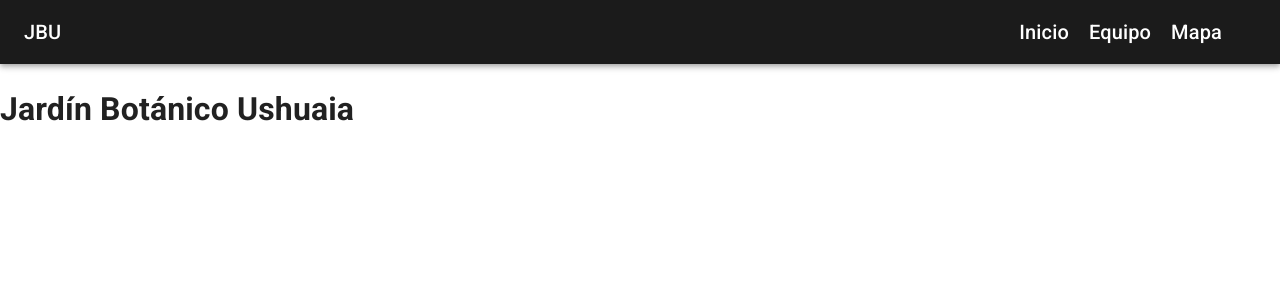
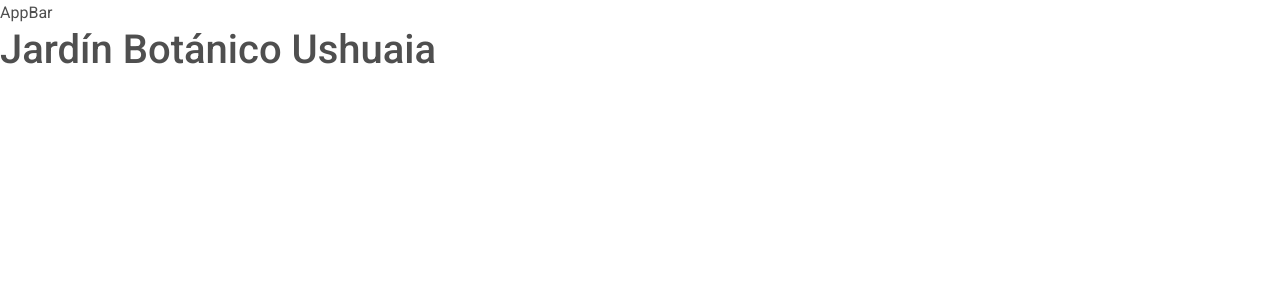
Before and after one commit to lautarobarba/jardinbu-app, a React (Create React App) app in the folder app/: page / in a window 1280 px wide. Shown: the top 300 px of the page. Built offline with nearby package versions, Linux system fonts and the light colour scheme.

Commit message:
Se reemplazo bootstrap por mdbootstrap

```diff
--- a/app/package.json
+++ b/app/package.json
@@ -5,9 +5,6 @@
   "dependencies": {
     "@emotion/react": "^11.10.4",
     "@emotion/styled": "^11.10.4",
-    "@fontsource/roboto": "^4.5.8",
-    "@mui/icons-material": "^5.10.3",
-    "@mui/material": "^5.10.5",
     "@reduxjs/toolkit": "^1.8.5",
     "@testing-library/jest-dom": "^5.16.5",
     "@testing-library/react": "^13.3.0",
@@ -16,6 +13,7 @@
     "@types/node": "^18.7.13",
     "@types/react": "^18.0.17",
     "@types/react-dom": "^18.0.6",
+    "mdb-react-ui-kit": "^4.2.0",
     "react": "^18.2.0",
     "react-dom": "^18.2.0",
     "react-redux": "^8.0.2",
--- a/app/public/index.html
+++ b/app/public/index.html
@@ -24,6 +24,18 @@
       work correctly both with client-side routing and a non-root public URL.
       Learn how to configure a non-root public URL by running `npm run build`.
     -->
+
+    <!-- MDBootstrap icons -->
+    <link
+      href="https://use.fontawesome.com/releases/v5.15.1/css/all.css"
+      rel="stylesheet"
+    />
+    <!-- MDBootstrap fonts -->
+    <link
+      href="https://fonts.googleapis.com/css?family=Roboto:300,400,500,700&display=swap"
+      rel="stylesheet"
+    />
+
     <title>Jardín Botánico Ushuaia</title>
   </head>
   <body>
--- a/app/src/App.tsx
+++ b/app/src/App.tsx
@@ -1,25 +1,16 @@
-import CssBaseline from "@mui/material/CssBaseline";
-import "@fontsource/roboto/300.css";
-import "@fontsource/roboto/400.css";
-import "@fontsource/roboto/500.css";
-import "@fontsource/roboto/700.css";
+import "mdb-react-ui-kit/dist/css/mdb.min.css";
 import "./App.css";
 import { BrowserRouter, Routes, Route } from "react-router-dom";
 import { LandPageLayout } from "./layouts/LandPageLayout";
-import { ThemeProvider } from "@mui/material/styles";
-import { customTheme } from "./theme/theme";
 
 export const App = () => {
   return (
     <div className="App">
-      <CssBaseline />
-      <ThemeProvider theme={customTheme}>
-        <BrowserRouter>
-          <Routes>
-            <Route path="/*" element={<LandPageLayout />} />
-          </Routes>
-        </BrowserRouter>
-      </ThemeProvider>
+      <BrowserRouter>
+        <Routes>
+          <Route path="/*" element={<LandPageLayout />} />
+        </Routes>
+      </BrowserRouter>
     </div>
   );
 };
--- a/app/src/components/NavBar.tsx
+++ b/app/src/components/NavBar.tsx
@@ -1,81 +1,81 @@
-import { AppBar, Toolbar, Typography, Grid } from "@mui/material";
-import { Link } from "react-router-dom";
+// import { Link } from "react-router-dom";
 
 export const NavBar = () => {
-  const drawerWidth: number = 240;
+  // const drawerWidth: number = 240;
 
   return (
-    <AppBar position="sticky">
-      <Toolbar style={{ paddingLeft: 0 }}>
-        <Grid
-          container
-          direction="row"
-          justifyContent="space-between"
-          alignItems="center"
-        >
-          {/* Menu izquierda */}
-          <Grid item style={{ width: drawerWidth }}>
-            <Toolbar>
-              <Grid
-                container
-                direction="row"
-                justifyContent="space-between"
-                alignItems="center"
-              >
-                {/* Marca */}
-                <Link to="/" style={{ textDecoration: "none", color: "white" }}>
-                  <Typography variant="h6">
-                    <span className="">JBU</span>
-                  </Typography>
-                </Link>
-              </Grid>
-            </Toolbar>
-          </Grid>
+    <div>AppBar</div>
+    // <AppBar position="sticky">
+    //   <Toolbar style={{ paddingLeft: 0 }}>
+    //     <Grid
+    //       container
+    //       direction="row"
+    //       justifyContent="space-between"
+    //       alignItems="center"
+    //     >
+    //       {/* Menu izquierda */}
+    //       <Grid item style={{ width: drawerWidth }}>
+    //         <Toolbar>
+    //           <Grid
+    //             container
+    //             direction="row"
+    //             justifyContent="space-between"
+    //             alignItems="center"
+    //           >
+    //             {/* Marca */}
+    //             <Link to="/" style={{ textDecoration: "none", color: "white" }}>
+    //               <Typography variant="h6">
+    //                 <span className="">JBU</span>
+    //               </Typography>
+    //             </Link>
+    //           </Grid>
+    //         </Toolbar>
+    //       </Grid>
 
-          {/* Menu derecha vista desktop */}
-          <Grid item>
-            <Toolbar>
-              {/* Links */}
-              <Link
-                to="/#"
-                style={{
-                  textDecoration: "none",
-                  color: "white",
-                  margin: "10px",
-                }}
-              >
-                <Typography variant="h6">
-                  <span className="">Inicio</span>
-                </Typography>
-              </Link>
-              <Link
-                to="/#"
-                style={{
-                  textDecoration: "none",
-                  color: "white",
-                  margin: "10px",
-                }}
-              >
-                <Typography variant="h6">
-                  <span className="">Equipo</span>
-                </Typography>
-              </Link>
-              <Link
-                to="/#"
-                style={{
-                  textDecoration: "none",
-                  color: "white",
-                  margin: "10px",
-                }}
-              >
-                <Typography variant="h6">
-                  <span className="">Mapa</span>
-                </Typography>
-              </Link>
-            </Toolbar>
-          </Grid>
-        </Grid>
-      </Toolbar>
-    </AppBar>
+    //       {/* Menu derecha vista desktop */}
+    //       <Grid item>
+    //         <Toolbar>
+    //           {/* Links */}
+    //           <Link
+    //             to="/#"
+    //             style={{
+    //               textDecoration: "none",
+    //               color: "white",
+    //               margin: "10px",
+    //             }}
+    //           >
+    //             <Typography variant="h6">
+    //               <span className="">Inicio</span>
+    //             </Typography>
+    //           </Link>
+    //           <Link
+    //             to="/#"
+    //             style={{
+    //               textDecoration: "none",
+    //               color: "white",
+    //               margin: "10px",
+    //             }}
+    //           >
+    //             <Typography variant="h6">
+    //               <span className="">Equipo</span>
+    //             </Typography>
+    //           </Link>
+    //           <Link
+    //             to="/#"
+    //             style={{
+    //               textDecoration: "none",
+    //               color: "white",
+    //               margin: "10px",
+    //             }}
+    //           >
+    //             <Typography variant="h6">
+    //               <span className="">Mapa</span>
+    //             </Typography>
+    //           </Link>
+    //         </Toolbar>
+    //       </Grid>
+    //     </Grid>
+    //   </Toolbar>
+    // </AppBar>
   );
 };
--- a/app/src/theme/theme.ts
+++ /dev/null
@@ -1,16 +0,0 @@
-import { createTheme } from "@mui/material/styles";
-
-export const customTheme = createTheme({
-  palette: {
-    primary: {
-      main: "#1b1b1b",
-    },
-    secondary: {
-      main: "#85ea2d",
-    },
-    background: {
-      default: "#fafafa",
-      paper: "#fbfcfe",
-    },
-  },
-});
```
Also changed, not shown: 2 other files (tests, documents, lock files or other folders).
